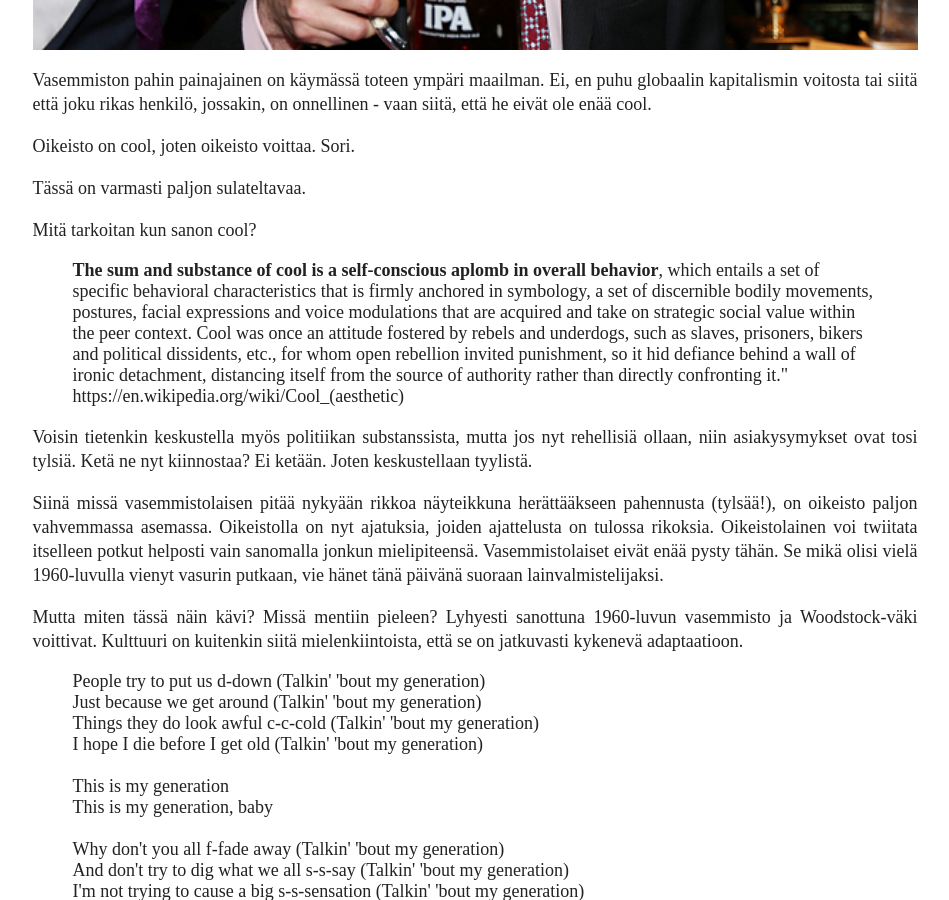
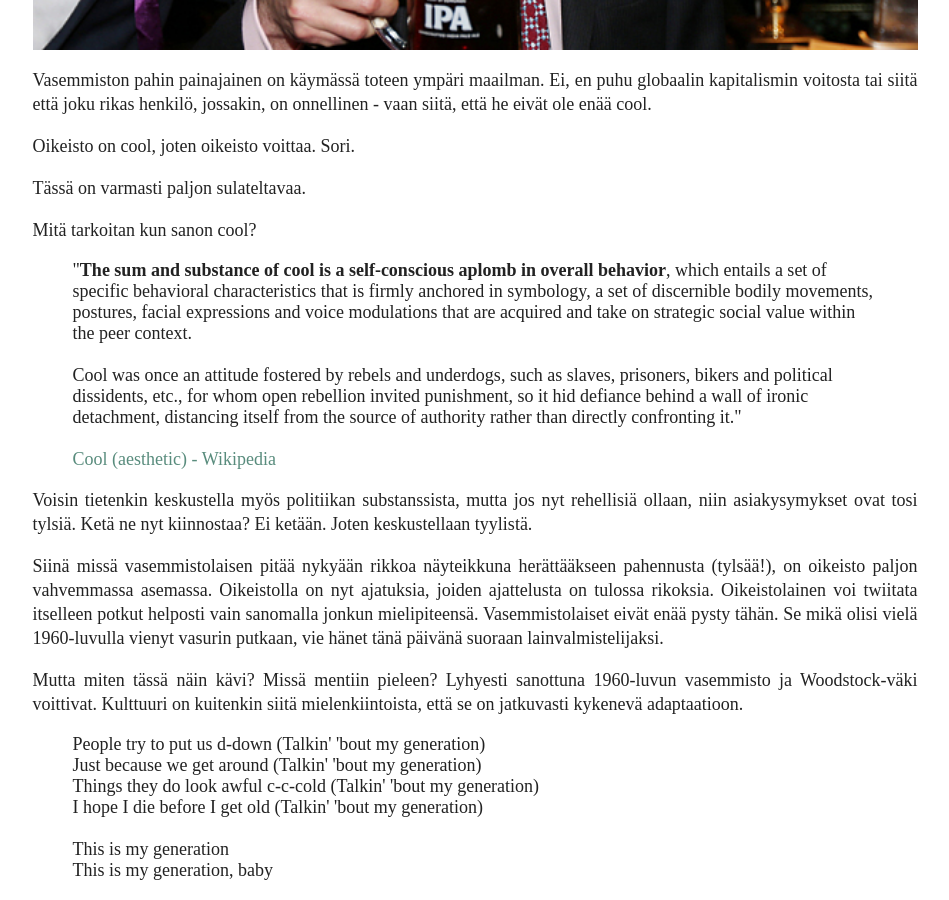
Before and after one commit to kuikanmaki/kuikanmaki.github.io, a Jekyll site: the page built from _posts/2016-10-27-kaikki-coolit-lapset-ovat-nyt-oikeistossa.md, in a window 1280 px wide and 900 px high, scrolled down 719 px. Shown: the whole window, without its empty margins (165-1114 px from the left). Built offline with Jekyll 4.4.1, drawn with Linux system fonts in a browser that asks for light colours; comment, search, counter and statistics services are not loaded; part of the change alters nothing that is shown.

Commit message:
updated blog post

```diff
--- a/_posts/2016-10-27-kaikki-coolit-lapset-ovat-nyt-oikeistossa.md
+++ b/_posts/2016-10-27-kaikki-coolit-lapset-ovat-nyt-oikeistossa.md
@@ -4,14 +4,13 @@ title:  "Kaikki coolit lapset ovat nyt oikeistossa"
 author: "Jari Kuikanmäki"
 description: "Vasemmiston pahin painajainen on käymässä toteen ympäri maailman. Ei, en puhu globaalin kapitalismin voitosta tai siitä että joku rikas henkilö, jossakin, on onnellinen - vaan siitä, että he eivät ole enää cool."
 image: "/img/farage.jpg"
-date:   2016-10-27 12:45
+date:   2016-10-27 13:00
 location: Helsinki, Finland
 tags: yhteiskunta politiikka kulttuuri
 ---
 
 <div class="post-image">
-<img src="{{ "/img/farage.jpg" | prepend: site.baseurl }}">
-<em>UKIP:n johtaja Nigel Farage juomassa IPA-olutta. Huomatkaa Faragen viileä olemus. Farage on cool.</em>
+<img src="{{ "/img/farage.jpg" | prepend: site.baseurl }}" description="UKIP:n johtaja Nigel Farage juomassa IPA-olutta. Huomatkaa Faragen viileä olemus. Farage on cool.">
 </div>
 
 Vasemmiston pahin painajainen on käymässä toteen ympäri maailman. Ei, en puhu globaalin kapitalismin voitosta tai siitä että joku rikas henkilö, jossakin, on onnellinen - vaan siitä, että he eivät ole enää cool.
@@ -22,11 +21,12 @@ Tässä on varmasti paljon sulateltavaa.
 
 Mitä tarkoitan kun sanon cool?
 
-<blockquote><b>The sum and substance of cool is a self-conscious aplomb in overall behavior</b>, which entails a set of specific behavioral characteristics that is firmly anchored in symbology, a set of discernible bodily movements, postures, facial expressions and voice modulations that are acquired and take on strategic social value within the peer context.
+<blockquote>"<b>The sum and substance of cool is a self-conscious aplomb in overall behavior</b>, which entails a set of specific behavioral characteristics that is firmly anchored in symbology, a set of discernible bodily movements, postures, facial expressions and voice modulations that are acquired and take on strategic social value within the peer context.<br><br>
 
-Cool was once an attitude fostered by rebels and underdogs, such as slaves, prisoners, bikers and political dissidents, etc., for whom open rebellion invited punishment, so it hid defiance behind a wall of ironic detachment, distancing itself from the source of authority rather than directly confronting it."
+Cool was once an attitude fostered by rebels and underdogs, such as slaves, prisoners, bikers and political dissidents, etc., for whom open rebellion invited punishment, so it hid defiance behind a wall of ironic detachment, distancing itself from the source of authority rather than directly confronting it."<br><br>
 
-https://en.wikipedia.org/wiki/Cool_(aesthetic)</blockquote>
+<a href="http://en.wikipedia.org/wiki/Cool_(aesthetic)" target="_blank">Cool (aesthetic) - Wikipedia</a>
+</blockquote>
 
 Voisin tietenkin keskustella myös politiikan substanssista, mutta jos nyt rehellisiä ollaan, niin asiakysymykset ovat tosi tylsiä. Ketä ne nyt kiinnostaa? Ei ketään. Joten keskustellaan tyylistä.
 
```
